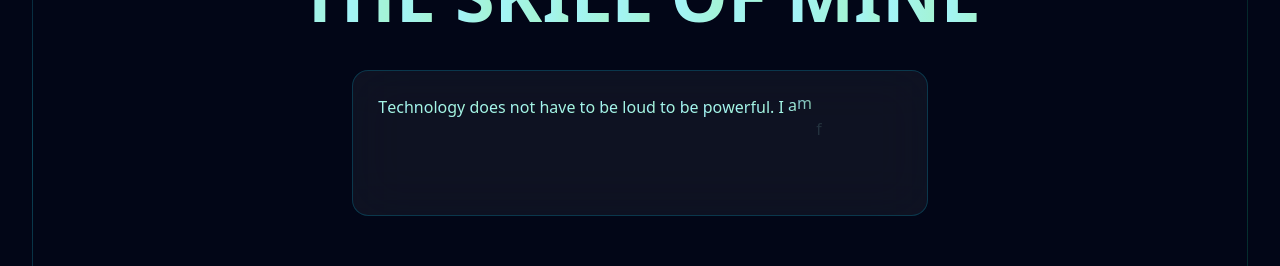
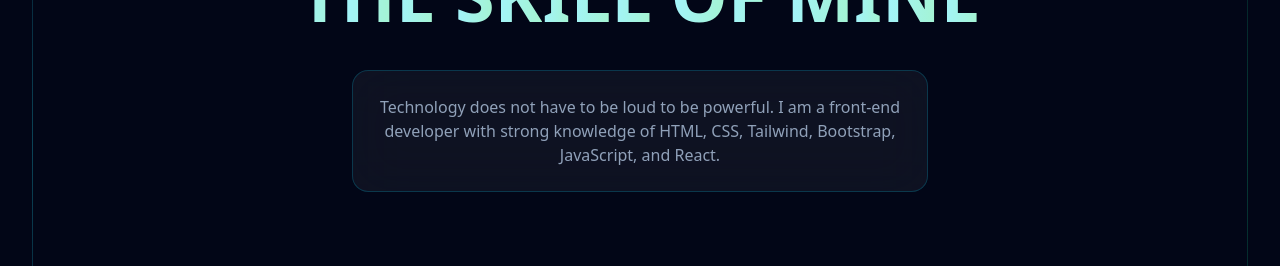
Before and after one commit to sarangBaraskar/visual-fusion, a React (Vite) app: page / in a window 1280 px wide. Shown: the part 253-519 px from the top of the page. Built offline with nearby package versions, Linux system fonts and the light colour scheme.

Commit message:
model-viewer library integrate

```diff
--- a/index.html
+++ b/index.html
@@ -6,7 +6,10 @@
   <link rel="icon" type="image/svg+xml" href="/vite.svg" />
   <meta name="viewport" content="width=device-width, initial-scale=1.0" />
   <title>Vite + React</title>
-  <script type="module" src="https://unpkg.com/@google/model-viewer/dist/model-viewer.min.js">
+  <script
+  type="module"
+  src="https://unpkg.com/@google/model-viewer/dist/model-viewer.min.js">
+</script>
   </script>
 
 </head>
--- a/src/Pages/Hero.jsx
+++ b/src/Pages/Hero.jsx
@@ -1,4 +1,4 @@
-import { motion} from "framer-motion";
+import { motion } from "framer-motion";
 
 
 const textReveal = {
@@ -17,12 +17,13 @@
 
   return (
     <>
-      <section className="relative py-28 flex flex-col items-center text-center">
+      <section className="relative py-28 flex flex-col items-center text-center gap-10">
+        {/* Heading */}
         <motion.h1
           variants={textReveal}
           initial="initial"
           animate="animate"
-          className="text-5xl md:text-7xl font-bold mb-10"
+          className="text-5xl md:text-7xl font-bold"
         >
           {"THE SKILL OF MINE".split("").map((char, i) => (
             <motion.span
@@ -35,39 +36,27 @@
           ))}
         </motion.h1>
 
+        {/* Description */}
         <motion.p
-          variants={textReveal}
-          initial="initial"
-          animate="animate"
+          initial={{ opacity: 0, y: 20 }}
+          animate={{ opacity: 1, y: 0 }}
+          transition={{ duration: 1 }}
           className="max-w-xl text-slate-400 bg-white/5 backdrop-blur-xl border border-cyan-400/20 rounded-2xl p-6"
         >
-          {"Technology does not have to be loud to be powerful. I am front-end developer by using my strong knowledge of HTML, CSS,Tailwind, Bootstrap, JavaScript, and React. I am dedicated, hardworking, and always ready to take challenges that help me and my team grow".split("").map((char, i) => (
-            <motion.span
-              key={i}
-              variants={letter}
-              className="inline-block bg-clip-text text-transparent bg-gradient-to-r from-cyan-200 to-emerald-200"
-            >
-              {char === " " ? "\u00A0" : char}
-            </motion.span>
-          ))}
-
+          Technology does not have to be loud to be powerful. I am a front-end
+          developer with strong knowledge of HTML, CSS, Tailwind, Bootstrap,
+          JavaScript, and React.
         </motion.p>
 
-
+        {/* 3D Model */}
         <model-viewer
           src="/svg11.glb"
-          alt="3D Model"
           auto-rotate
-          auto-rotate-delay="1"
-          rotation-per-second="2.8"
           camera-controls
-          interaction-policy="allow-when-focused"
-          style={{ width: "400px", height: "400px" }}
+          className="w-[280px] h-[280px] sm:w-[350px] sm:h-[350px] md:w-[400px] md:h-[400px]"
         />
+      </section>
 
-
-
-      </section>
     </>
   )
 }
```
